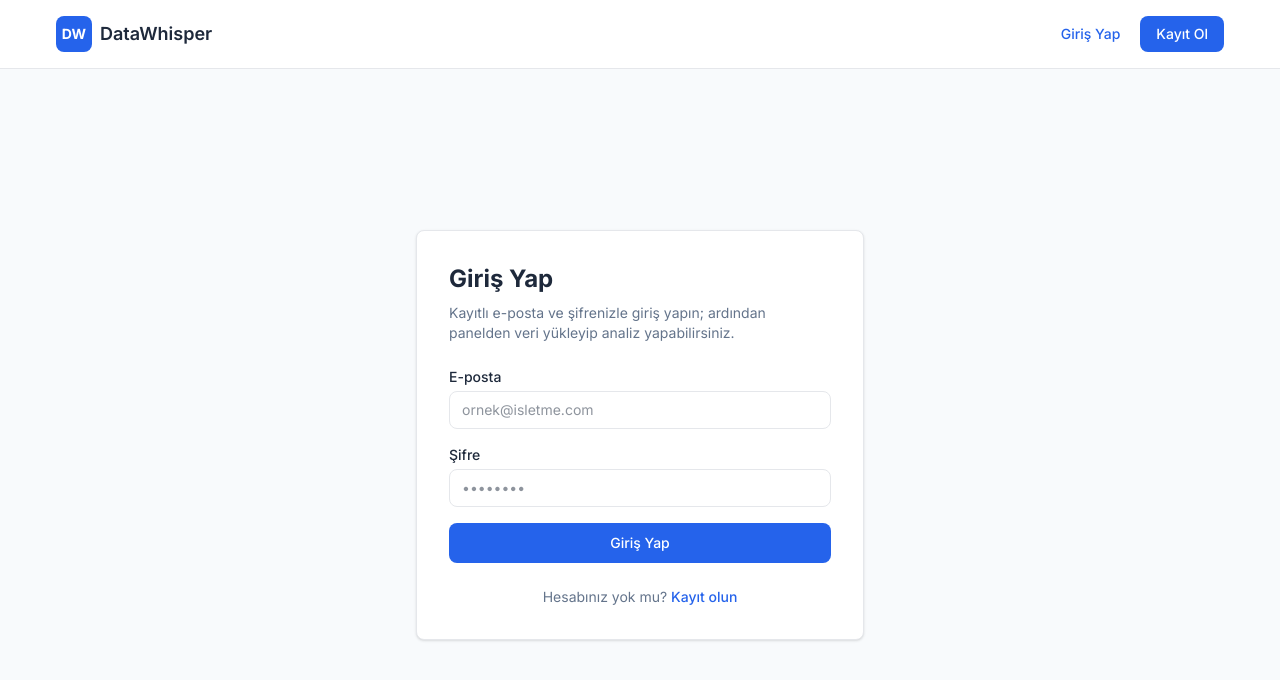
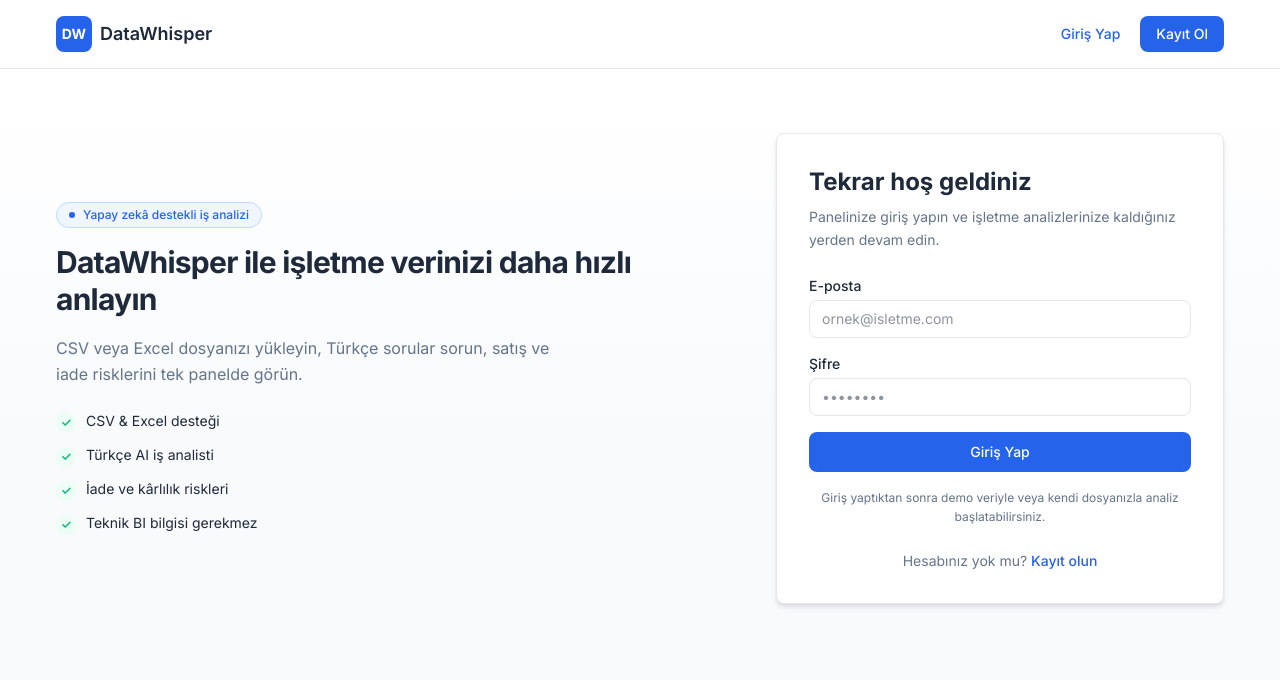
Before and after one commit to EminAksoy3427/datawhisper, a React (Vite) app in the folder frontend/: page /login in a window 1280 px wide. Shown: the top 680 px of the page. Built offline with nearby package versions, Linux system fonts and the light colour scheme; no server answers.

Commit message:
Polish auth pages and fix local CORS port

```diff
--- /dev/null
+++ b/frontend/src/components/AuthLayout.tsx
@@ -0,0 +1,69 @@
+import { type ReactNode } from 'react'
+import { Navbar } from '@/components/Navbar'
+
+const AUTH_BENEFITS = [
+  'CSV & Excel desteği',
+  'Türkçe AI iş analisti',
+  'İade ve kârlılık riskleri',
+  'Teknik BI bilgisi gerekmez',
+]
+
+interface AuthLayoutProps {
+  children: ReactNode
+}
+
+export function AuthLayout({ children }: AuthLayoutProps) {
+  return (
+    <div className="flex min-h-screen flex-col">
+      <Navbar />
+
+      <main className="flex-1 bg-gradient-to-b from-white via-dw-bg to-dw-bg">
+        <div className="mx-auto grid w-full max-w-[1200px] gap-8 px-4 py-10 md:gap-10 lg:grid-cols-[1.05fr_0.95fr] lg:items-center lg:gap-12 lg:py-16">
+          <div className="flex flex-col justify-center">
+            <span className="inline-flex w-fit items-center gap-2 rounded-full border border-blue-200 bg-blue-50 px-3 py-1 text-xs font-medium text-dw-primary">
+              <span
+                aria-hidden
+                className="h-1.5 w-1.5 rounded-full bg-dw-primary"
+              />
+              Yapay zekâ destekli iş analizi
+            </span>
+
+            <h1 className="mt-4 text-2xl font-bold tracking-tight text-dw-text md:text-3xl md:leading-tight">
+              DataWhisper ile işletme verinizi daha hızlı anlayın
+            </h1>
+
+            <p className="mt-4 max-w-lg text-sm leading-relaxed text-dw-muted md:text-base">
+              CSV veya Excel dosyanızı yükleyin, Türkçe sorular sorun, satış
+              ve iade risklerini tek panelde görün.
+            </p>
+
+            <ul className="mt-6 space-y-3">
+              {AUTH_BENEFITS.map((benefit) => (
+                <li
+                  key={benefit}
+                  className="flex items-start gap-2.5 text-sm text-dw-text"
+                >
+                  <span
+                    aria-hidden
+                    className="mt-0.5 flex h-5 w-5 shrink-0 items-center justify-center rounded-full bg-emerald-50 text-xs font-semibold text-dw-secondary"
+                  >
+                    ✓
+                  </span>
+                  {benefit}
+                </li>
+              ))}
+            </ul>
+
+
+          </div>
+
+          <div className="w-full lg:max-w-md lg:justify-self-end">
+            <div className="rounded-[var(--radius-dw)] border border-dw-border bg-dw-card p-8 shadow-sm md:shadow-md">
+              {children}
+            </div>
+          </div>
+        </div>
+      </main>
+    </div>
+  )
+}
--- a/frontend/src/pages/LoginPage.tsx
+++ b/frontend/src/pages/LoginPage.tsx
@@ -1,9 +1,12 @@
 import { useState, type FormEvent } from 'react'
 import { Link, Navigate, useNavigate } from 'react-router-dom'
+import { AuthLayout } from '@/components/AuthLayout'
 import { FormAlert } from '@/components/FormAlert'
-import { Navbar } from '@/components/Navbar'
 import { AuthLoadingScreen } from '@/components/AuthLoadingScreen'
 import { useAuth } from '@/context/AuthContext'
+
+const inputClassName =
+  'w-full rounded-[var(--radius-dw)] border border-dw-border px-3 py-2 text-sm outline-none focus:border-dw-primary focus:ring-2 focus:ring-blue-100 disabled:opacity-60'
 
 export function LoginPage() {
   const navigate = useNavigate()
@@ -41,24 +44,23 @@ export function LoginPage() {
   }
 
   return (
-    <div className="flex min-h-screen flex-col">
-      <Navbar />
-
-      <main className="mx-auto flex w-full max-w-[1200px] flex-1 items-center justify-center px-4 py-12">
-        <div className="w-full max-w-md rounded-[var(--radius-dw)] border border-dw-border bg-dw-card p-8 shadow-sm">
-          <h1 className="mb-2 text-2xl font-bold text-dw-text">Giriş Yap</h1>
-          <p className="mb-6 text-sm text-dw-muted">
-            Kayıtlı e-posta ve şifrenizle giriş yapın; ardından panelden veri
-            yükleyip analiz yapabilirsiniz.
+    <AuthLayout>
+      <h2 className="text-2xl font-bold text-dw-text">Tekrar hoş geldiniz</h2>
+      <p className="mt-2 text-sm leading-relaxed text-dw-muted">
+        Panelinize giriş yapın ve işletme analizlerinize kaldığınız yerden
+        devam edin.
       </p>
 
       {error && (
-            <div className="mb-4">
+        <div className="mt-6">
           <FormAlert message={error} />
         </div>
       )}
 
-          <form className="space-y-4" onSubmit={handleSubmit}>
+      <form
+        className={`space-y-4 ${error ? 'mt-4' : 'mt-6'}`}
+        onSubmit={handleSubmit}
+      >
         <div>
           <label
             htmlFor="email"
@@ -75,7 +77,7 @@ export function LoginPage() {
             onChange={(event) => setEmail(event.target.value)}
             placeholder="ornek@isletme.com"
             disabled={isSubmitting}
-                className="w-full rounded-[var(--radius-dw)] border border-dw-border px-3 py-2 text-sm outline-none focus:border-dw-primary focus:ring-2 focus:ring-blue-100 disabled:opacity-60"
+            className={inputClassName}
           />
         </div>
         <div>
@@ -94,7 +96,7 @@ export function LoginPage() {
             onChange={(event) => setPassword(event.target.value)}
             placeholder="••••••••"
             disabled={isSubmitting}
-                className="w-full rounded-[var(--radius-dw)] border border-dw-border px-3 py-2 text-sm outline-none focus:border-dw-primary focus:ring-2 focus:ring-blue-100 disabled:opacity-60"
+            className={inputClassName}
           />
         </div>
         <button
@@ -104,6 +106,10 @@ export function LoginPage() {
         >
           {isSubmitting ? 'Giriş yapılıyor...' : 'Giriş Yap'}
         </button>
+        <p className="text-center text-xs leading-relaxed text-dw-muted">
+          Giriş yaptıktan sonra demo veriyle veya kendi dosyanızla analiz
+          başlatabilirsiniz.
+        </p>
       </form>
 
       <p className="mt-6 text-center text-sm text-dw-muted">
@@ -112,8 +118,6 @@ export function LoginPage() {
           Kayıt olun
         </Link>
       </p>
-        </div>
-      </main>
-    </div>
+    </AuthLayout>
   )
 }
--- a/frontend/src/pages/RegisterPage.tsx
+++ b/frontend/src/pages/RegisterPage.tsx
@@ -1,9 +1,12 @@
 import { useState, type FormEvent } from 'react'
 import { Link, Navigate, useNavigate } from 'react-router-dom'
+import { AuthLayout } from '@/components/AuthLayout'
 import { FormAlert } from '@/components/FormAlert'
-import { Navbar } from '@/components/Navbar'
 import { AuthLoadingScreen } from '@/components/AuthLoadingScreen'
 import { useAuth } from '@/context/AuthContext'
+
+const inputClassName =
+  'w-full rounded-[var(--radius-dw)] border border-dw-border px-3 py-2 text-sm outline-none focus:border-dw-primary focus:ring-2 focus:ring-blue-100 disabled:opacity-60'
 
 export function RegisterPage() {
   const navigate = useNavigate()
@@ -52,24 +55,23 @@ export function RegisterPage() {
   }
 
   return (
-    <div className="flex min-h-screen flex-col">
-      <Navbar />
-
-      <main className="mx-auto flex w-full max-w-[1200px] flex-1 items-center justify-center px-4 py-12">
-        <div className="w-full max-w-md rounded-[var(--radius-dw)] border border-dw-border bg-dw-card p-8 shadow-sm">
-          <h1 className="mb-2 text-2xl font-bold text-dw-text">Kayıt Ol</h1>
-          <p className="mb-6 text-sm text-dw-muted">
-            Ücretsiz hesap oluşturun. CSV yüklemek ve yapay zekâ soruları için
-            giriş yapmanız yeterlidir.
+    <AuthLayout>
+      <h2 className="text-2xl font-bold text-dw-text">DataWhisper&apos;a başlayın</h2>
+      <p className="mt-2 text-sm leading-relaxed text-dw-muted">
+        Ücretsiz hesap oluşturun ve ilk işletme analizini birkaç dakika içinde
+        deneyin.
       </p>
 
       {error && (
-            <div className="mb-4">
+        <div className="mt-6">
           <FormAlert message={error} />
         </div>
       )}
 
-          <form className="space-y-4" onSubmit={handleSubmit}>
+      <form
+        className={`space-y-4 ${error ? 'mt-4' : 'mt-6'}`}
+        onSubmit={handleSubmit}
+      >
         <div>
           <label
             htmlFor="name"
@@ -86,7 +88,7 @@ export function RegisterPage() {
             onChange={(event) => setName(event.target.value)}
             placeholder="Adınız Soyadınız"
             disabled={isSubmitting}
-                className="w-full rounded-[var(--radius-dw)] border border-dw-border px-3 py-2 text-sm outline-none focus:border-dw-primary focus:ring-2 focus:ring-blue-100 disabled:opacity-60"
+            className={inputClassName}
           />
         </div>
         <div>
@@ -105,7 +107,7 @@ export function RegisterPage() {
             onChange={(event) => setEmail(event.target.value)}
             placeholder="ornek@isletme.com"
             disabled={isSubmitting}
-                className="w-full rounded-[var(--radius-dw)] border border-dw-border px-3 py-2 text-sm outline-none focus:border-dw-primary focus:ring-2 focus:ring-blue-100 disabled:opacity-60"
+            className={inputClassName}
           />
         </div>
         <div>
@@ -125,7 +127,7 @@ export function RegisterPage() {
             onChange={(event) => setPassword(event.target.value)}
             placeholder="En az 6 karakter"
             disabled={isSubmitting}
-                className="w-full rounded-[var(--radius-dw)] border border-dw-border px-3 py-2 text-sm outline-none focus:border-dw-primary focus:ring-2 focus:ring-blue-100 disabled:opacity-60"
+            className={inputClassName}
           />
         </div>
         <button
@@ -135,6 +137,9 @@ export function RegisterPage() {
         >
           {isSubmitting ? 'Hesap oluşturuluyor...' : 'Hesap Oluştur'}
         </button>
+        <p className="text-center text-xs leading-relaxed text-dw-muted">
+          Kredi kartı gerekmez. Demo veriyle hemen deneyebilirsiniz.
+        </p>
       </form>
 
       <p className="mt-6 text-center text-sm text-dw-muted">
@@ -143,8 +148,6 @@ export function RegisterPage() {
           Giriş yapın
         </Link>
       </p>
-        </div>
-      </main>
-    </div>
+    </AuthLayout>
   )
 }
```
Also changed, not shown: 2 other files (tests, documents, lock files or other folders). Lines whose indentation alone changed are shown as unchanged.
